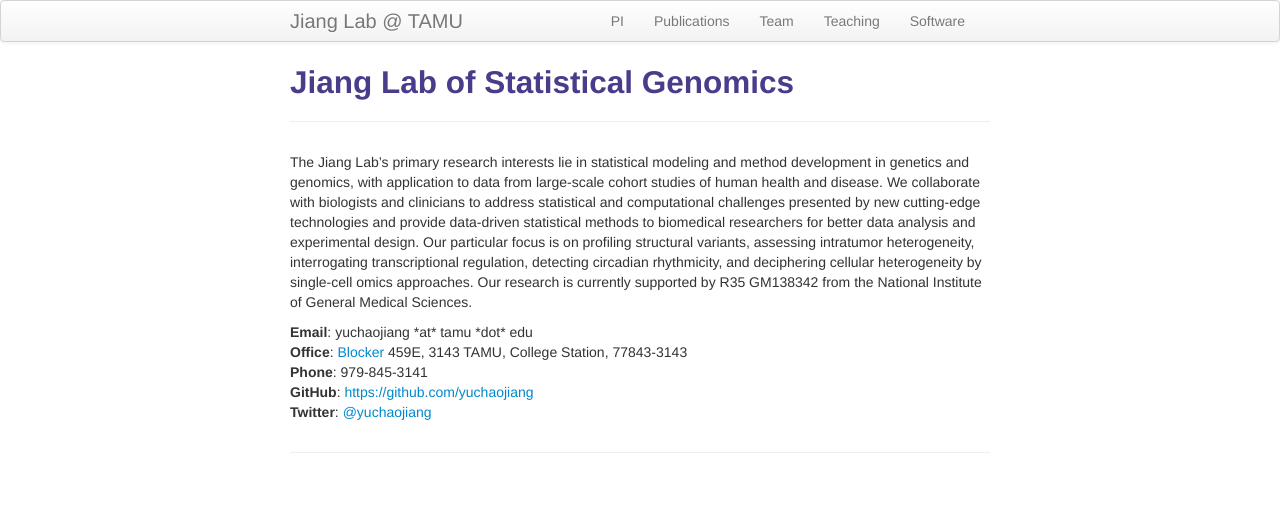
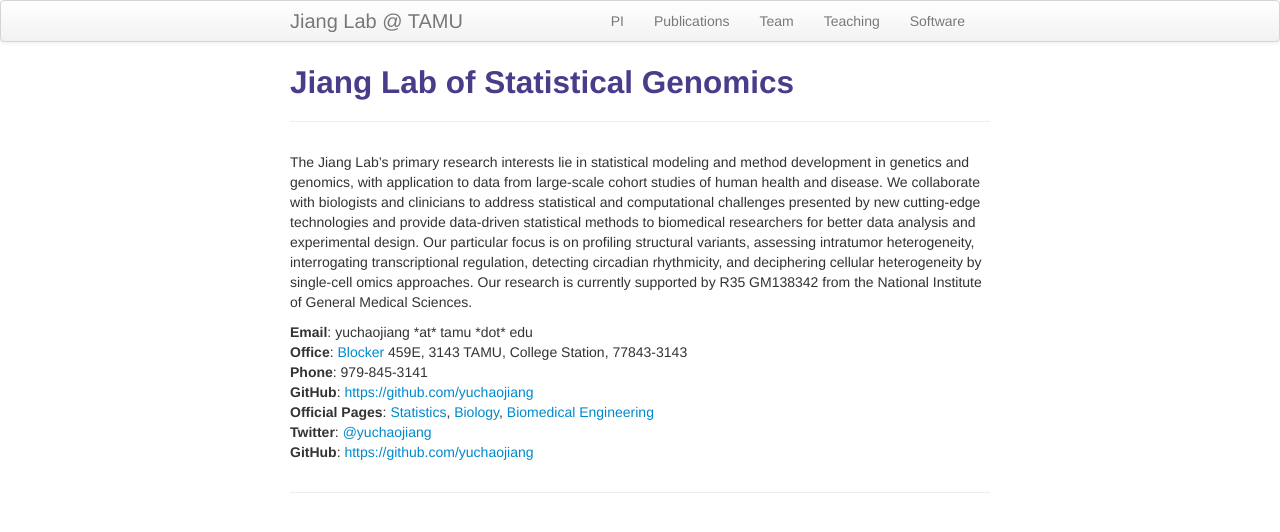
Before and after one commit to yuchaojiang/yuchaojiang.github.io, a Jekyll site: the page built from index.md, in a window 1280 px wide. Shown: the top 532 px of the page. Built offline with Jekyll 4.4.1, drawn with Linux system fonts in a browser that asks for light colours.

Commit message:
Update index.md

```diff
--- a/index.md
+++ b/index.md
@@ -11,6 +11,8 @@ The Jiang Lab’s primary research interests lie in statistical modeling and met
             <b>Office</b>:   <a href="https://goo.gl/maps/mgij72AP1XM583dJ9">Blocker</a> 459E, 3143 TAMU, College Station, 77843-3143<br/>
             <b>Phone</b>: 979-845-3141<br/>
             <b>GitHub</b>: <a href="https://github.com/yuchaojiang">https://github.com/yuchaojiang</a><br/>
+            <b>Official Pages</b>: <a href="https://artsci.tamu.edu/statistics/contact/profiles/yuchao-jiang.html">Statistics</a>, <a href="https://www.bio.tamu.edu/faculty-page-yuchao-jiang/">Biology</a>, <a href="https://engineering.tamu.edu/biomedical/profiles/jiang-yuchao.html">Biomedical Engineering</a><br/>
             <b>Twitter</b>: <a href="https://twitter.com/yuchaojiang">@yuchaojiang</a><br/>
+            <b>GitHub</b>: <a href="https://github.com/yuchaojiang">https://github.com/yuchaojiang</a><br/>
     </div>
 </div>
```
